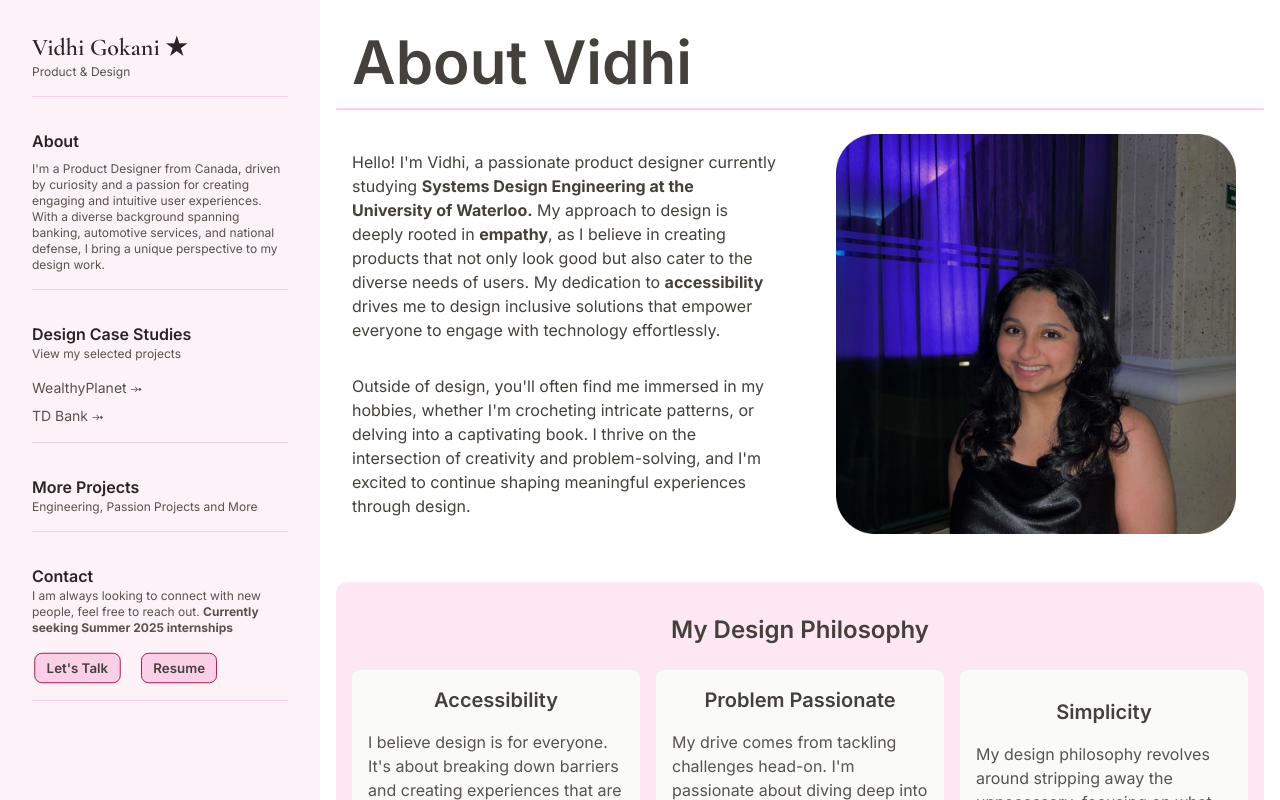
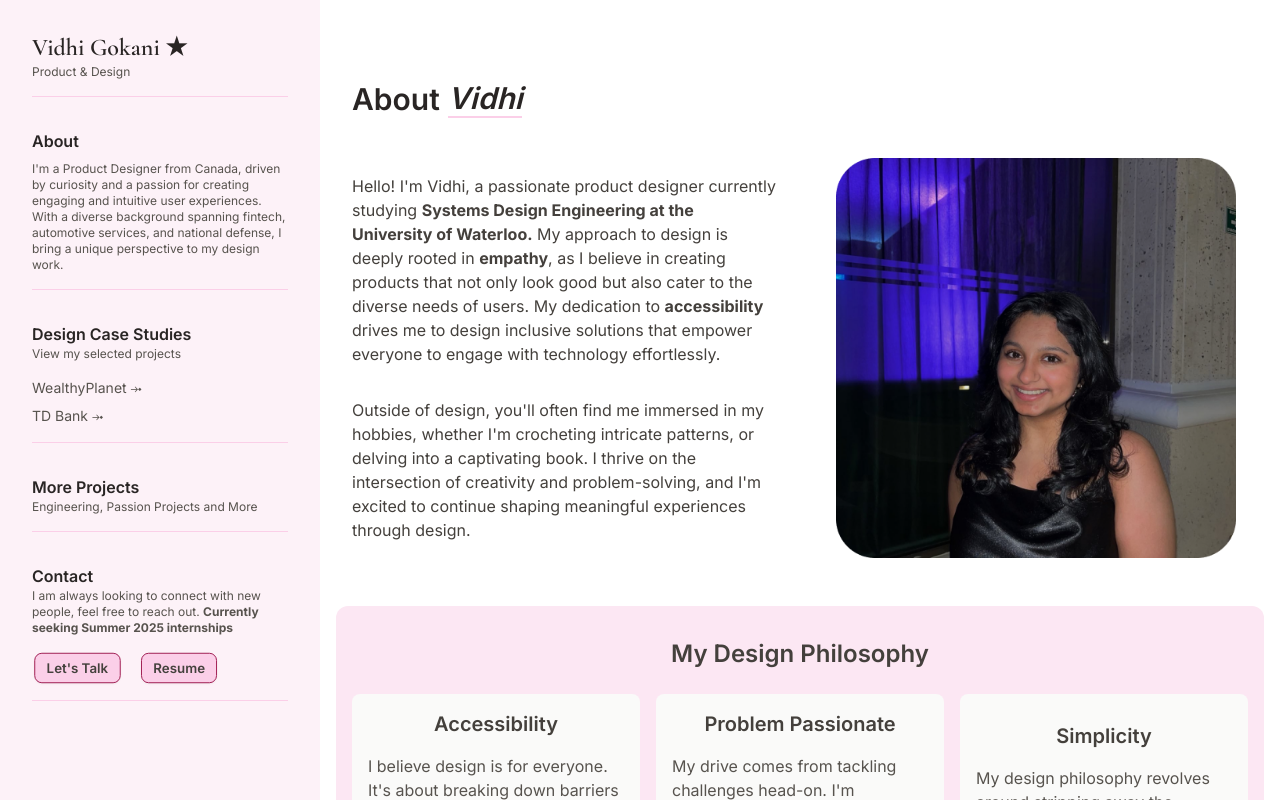
Before and after one commit to v1dh1/vidhi, a Next.js app: page /about in a window 1280 px wide. Shown: the top 800 px of the page. Built offline with nearby package versions, Linux system fonts and the light colour scheme; a web font is replaced by a local one.

Commit message:
more UI changes

```diff
--- a/app/about/AboutMe.jsx
+++ b/app/about/AboutMe.jsx
@@ -10,12 +10,13 @@ import ScrollingBanner from '../components/scrolls/Headingscroll';
 
 const AboutMe = () => {
   return (
-    <div className='container mx-auto'>
+    <div className='container mx-auto pt-20 md:pt-12'>
 
+    <div className="flex items-center space-x-2 p-4">
+  <div className="text-stone-800 font-semibold text-3xl">About</div>
+  <div className="italic text-stone-800 font-semibold text-3xl border-b-2 border-pink-200">Vidhi</div>
 
-    <div className='text-stone-700 font-semibold text-4xl md:text-6xl p-4 pt-16 md:pt-4 border-b-2 border-pink-200'>
-     {"About Vidhi"}
-    </div>
+</div>
 
     <div className="grid grid-cols-1 md:grid-cols-2 gap-4 pt-2 pb-8">
 
--- a/app/components/Projects.jsx
+++ b/app/components/Projects.jsx
@@ -14,8 +14,8 @@ const Projects = () => {
 
             {/* Grid Item 1 */}
             <div className="">
-            <h2 className="text-4xl md:text-6xl font-semibold text-stone-700 pt-16 md:pt-4">Case Studies</h2>
-            <p className='text-stone-500 text-xl pt-2'>{"I am passionate about finding the intersection between accessibility and design for growth."}</p>        </div>
+            <h2 className="text-3xl md:text-3xl font-semibold text-stone-700 pt-16 md:pt-4">Case Studies</h2>
+            <p className='text-stone-700 text-lg pt-2'>{"I am passionate about finding the intersection between accessibility and design for growth."}</p>        </div>
 
 
 
--- a/app/home/Lefthome.jsx
+++ b/app/home/Lefthome.jsx
@@ -33,7 +33,7 @@ const Lefthome = () => {
             <motion.div whileHover={{ opacity: 0.8, scale: 0.95 }}
               transition={{ duration: 0.2 }}>
               <p className='pt-8 text-l font-semibold text-stone-800'> About </p>
-              <p className='text-xs text-stone-600 pt-2'>{"I'm a Product Designer from Canada, driven by curiosity and a passion for creating engaging and intuitive user experiences. With a diverse background spanning banking, automotive services, and national defense, I bring a unique perspective to my design work. "}</p>
+              <p className='text-xs text-stone-600 pt-2'>{"I'm a Product Designer from Canada, driven by curiosity and a passion for creating engaging and intuitive user experiences. With a diverse background spanning fintech, automotive services, and national defense, I bring a unique perspective to my design work. "}</p>
           <div className='px-3 py-2 border-b border-pink-200'></div>
 
             </motion.div>
--- a/app/home/LefthomeSmall.jsx
+++ b/app/home/LefthomeSmall.jsx
@@ -57,7 +57,7 @@ const LefthomeSmall = () => {
                 <p className="text-l font-semibold text-stone-800">About</p>
 
                 <p className="text-xs text-stone-600">
-                  {"I'm a Product Designer from Canada, driven by curiosity and a passion for creating engaging and intuitive user experiences. With a diverse background spanning banking, automotive services, and national defense, I bring a unique perspective to my design work. "}
+                  {"I'm a Product Designer from Canada, driven by curiosity and a passion for creating engaging and intuitive user experiences. With a diverse background spanning fintech, automotive services, and national defense, I bring a unique perspective to my design work. "}
                 </p>
               </motion.div>
             </Link>
--- a/app/moreprojects/engineering/EngineeringProjects.jsx
+++ b/app/moreprojects/engineering/EngineeringProjects.jsx
@@ -6,9 +6,9 @@ const EngineeringProjects = () => {
     <div>
 
       <div className='p-4 pt-16 md:pt-4'>
-      <p className='text-4xl md:text-6xl text-stone-700 font-semibold pt-4 pb-2'>{"More Projects!"}</p>
-      <p className='text-xl text-stone-600 pb-6'>{"Outside of product design, here are some other things I've worked on"}</p>
-      <p className='text-2xl text-stone-700 font-semibold pb-4'>{"Engineering"}</p>
+      <p className='text-3xl md:text-3xl text-stone-700 font-semibold pt-4 pb-2'>{"More Projects!"}</p>
+      <p className='text-lg text-stone-600 pb-6'>{"Outside of product design, here are some other things I've worked on"}</p>
+      <p className='text-xl text-stone-700 font-semibold pb-4'>{"Engineering"}</p>
 
       <div><Hydroelectricgen/></div>
       <div className='pt-4'><SystemsModeling/></div>
```
